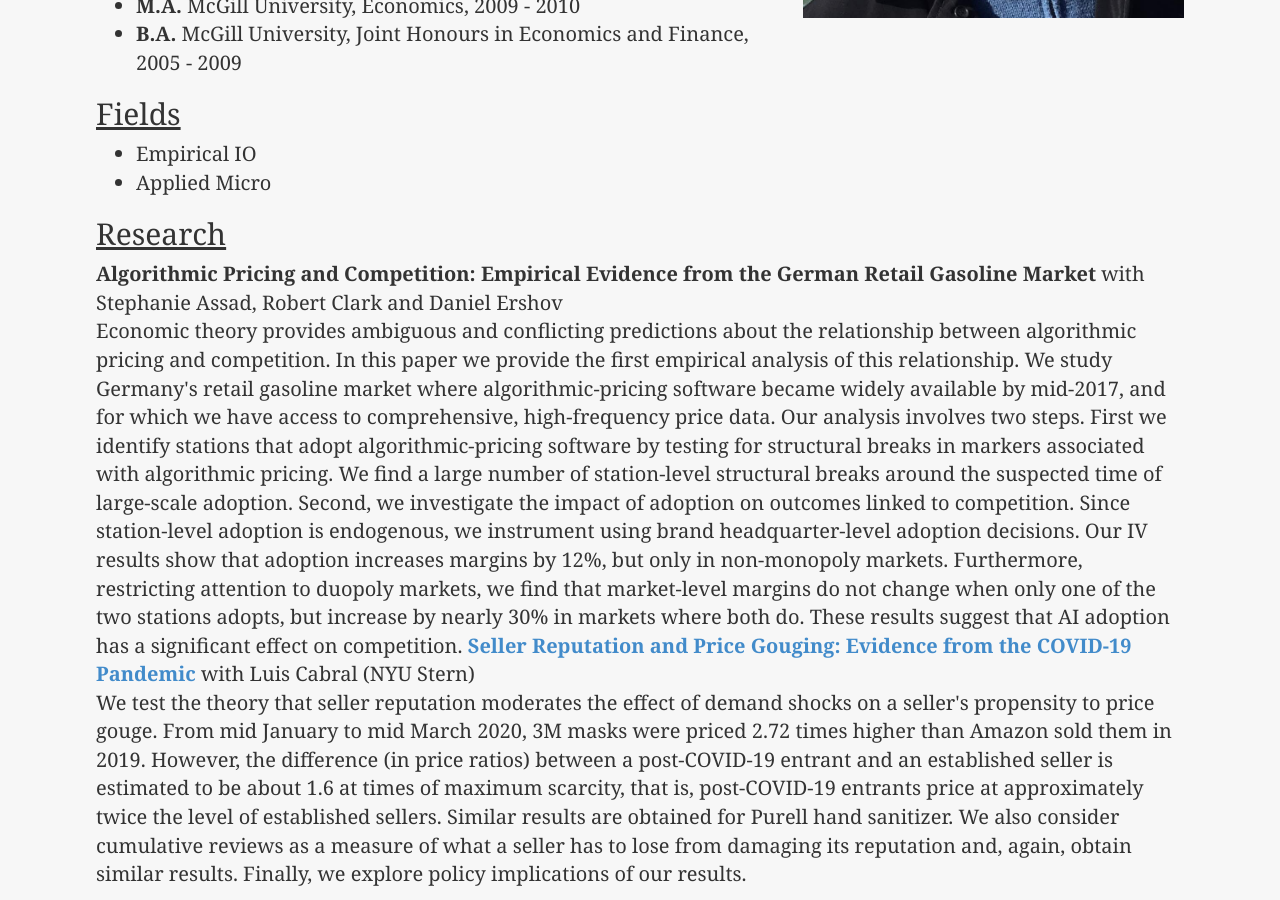
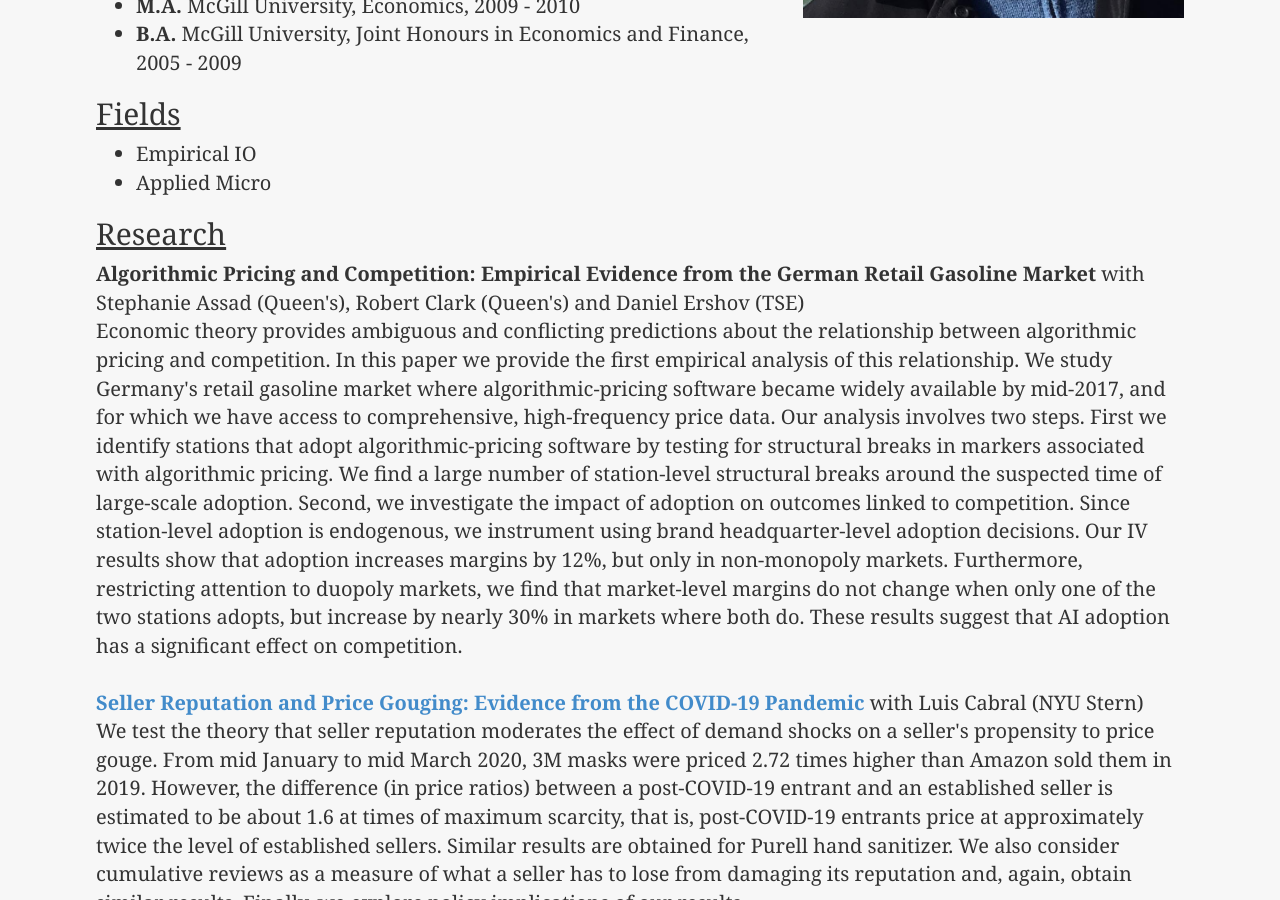
Before and after one commit to x-u/x-u.github.io, a Jekyll site: the page built from index.html, in a window 1280 px wide and 900 px high, scrolled down 742 px. Built offline with Jekyll 4.4.1, drawn with Linux system fonts in a browser that asks for light colours; the list of posts is cut into pages by our own code.

Commit message:
Initial commit

```diff
--- a/index.html
+++ b/index.html
@@ -49,9 +49,10 @@ E-mail: <A HREF="mailto:lei.xu2@gmail.com"><B>lei.xu2@gmail.com</B></A><BR>
 <!-- <A HREF="http://x-u.github.io/xu_price_gouging.pdf"> -->
 <B>Algorithmic Pricing and Competition: Empirical Evidence from the German Retail Gasoline Market</B>
 <!-- </A> -->
-with Stephanie Assad, Robert Clark and Daniel Ershov<br>
+with Stephanie Assad (Queen's), Robert Clark (Queen's) and Daniel Ershov (TSE)<br>
 Economic theory provides ambiguous and conflicting predictions about the relationship between algorithmic pricing and competition. In this paper we provide the first empirical analysis of this relationship. We study Germany's retail gasoline market where algorithmic-pricing software became widely available by mid-2017, and for which we have access to comprehensive, high-frequency price data. Our analysis involves two steps. First we identify stations that adopt algorithmic-pricing software by testing for structural breaks in markers associated with algorithmic pricing. We find a large number of station-level structural breaks around the suspected time of large-scale adoption. Second, we investigate the impact of adoption on outcomes linked to competition. Since station-level adoption is endogenous, we instrument using brand headquarter-level adoption decisions. Our IV results show that adoption increases margins by 12%, but only in non-monopoly markets. Furthermore, restricting attention to duopoly markets, we find that market-level margins do not change when only one of the two stations adopts, but increase by nearly 30% in markets where both do. These results suggest that AI adoption has a significant effect on competition.
 
+<br><br>
 <A HREF="http://x-u.github.io/xu_price_gouging.pdf"><B>Seller Reputation and Price Gouging: Evidence from the COVID-19 Pandemic</B></A>
 with Luis Cabral (NYU Stern)<br>
 We test the theory that seller reputation moderates the effect of demand shocks on a seller's propensity to price gouge. From mid January to mid March 2020, 3M masks were priced 2.72 times higher than Amazon sold them in 2019. However, the difference (in price ratios) between a post-COVID-19 entrant and an established seller is estimated to be about 1.6 at times of maximum scarcity, that is, post-COVID-19 entrants price at approximately twice the level of established sellers. Similar results are obtained for Purell hand sanitizer. We also consider cumulative reviews as a measure of what a seller has to lose from damaging its reputation and, again, obtain similar results. Finally, we explore policy implications of our results.
```
